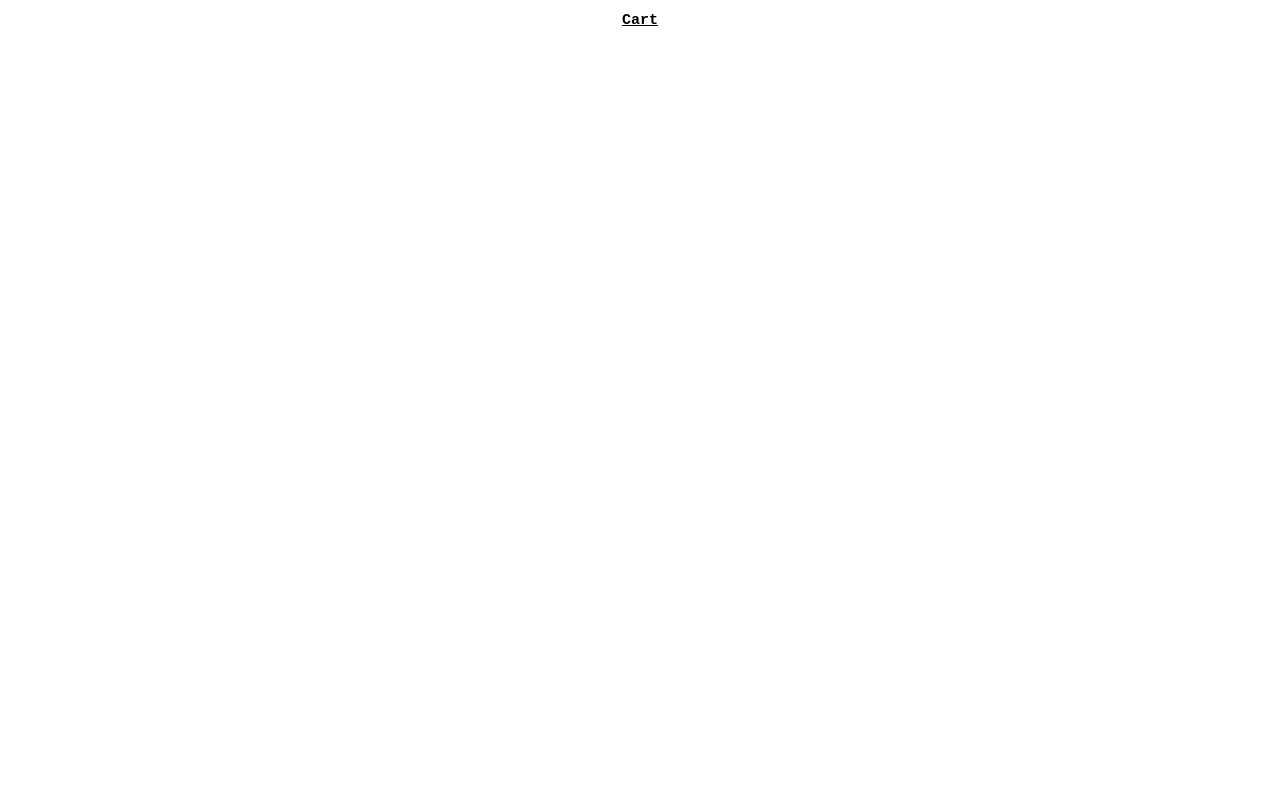
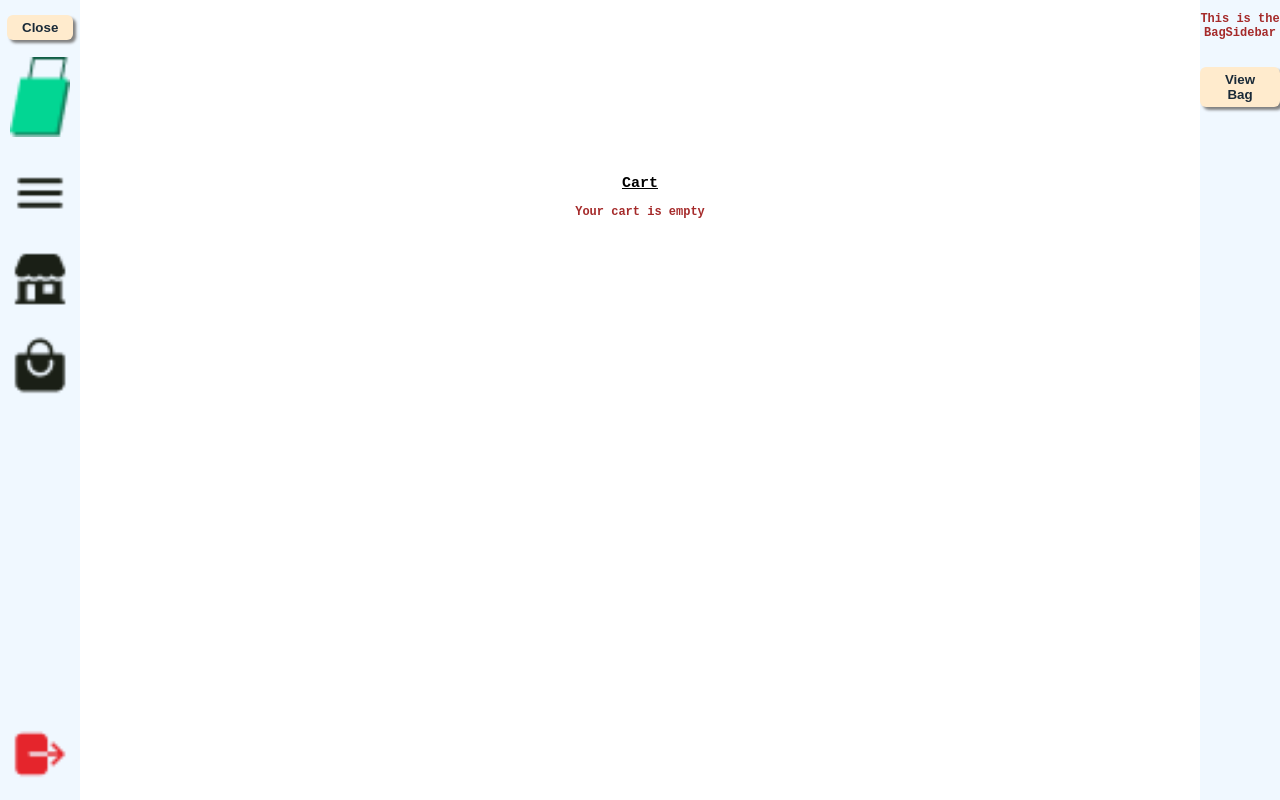
Before and after one commit to MellowMokoen/e-commerce-website, a React (Create React App) app: page /cart in a window 1280 px wide. Built offline with nearby package versions, Linux system fonts and the light colour scheme.

Commit message:
Updated the App.js & BagReview

```diff
--- a/src/App.js
+++ b/src/App.js
@@ -5,7 +5,6 @@ import ShippingDetails from "./components/ShippingDetails" ;
 import Payment from "./components/Payment" ;
 import Cartpage from './pages/Cartpage';
 import Productpage from './pages/Productpage';
-import BagReview from "./components/BagReview";
 
 
 function App() {
@@ -16,11 +15,9 @@ function App() {
         <Routes>
           <Route path="/" exact element={<Homepage />} />
           <Route path="/product-details" element={<Productpage />} />
-          <Route path="/cart" element={<BagReview />} />
-          <Route path='/cart' element={<Cartpage />} />
+          <Route path="/cart" element={<Cartpage />} />
           <Route path='/shipping' element={<ShippingDetails />} />
           <Route path='/payment' element={<Payment />} />
-          <Route path="/review" element={<BagReview />} />
         </Routes>
       </Router>
     </div>
--- a/src/components/BagReview.js
+++ b/src/components/BagReview.js
@@ -3,10 +3,9 @@ import "../styles/BagReview.css";
 
 const BagReview = ({ cartItems }) => (
   <div className="cart">
-
     <h2>Cart</h2>
-
-      {cartItems && cartItems.map((item, index) => (
+    {cartItems && cartItems.length > 0 ? (
+      cartItems.map((item, index) => (
         <div className="cart-item" key={index}>
           <div>
             <img src={item.image} alt={item.name} className="cart-item-image" width="30" />
@@ -17,11 +16,12 @@ const BagReview = ({ cartItems }) => (
             <p>Rating: {item.rating}</p>
             <p>Price: {item.price}</p>
             <p>Quantity: {item.quantity}</p>
-            <p>Hey React</p>
           </div>
         </div>
-      ))}
-
+      ))
+    ) : (
+      <p>Your cart is empty</p>
+    )}
   </div>
 );
 
--- a/src/index.js
+++ b/src/index.js
@@ -4,10 +4,14 @@ import './index.css';
 import App from './App';
 import reportWebVitals from './reportWebVitals';
 
+
 const root = ReactDOM.createRoot(document.getElementById('root'));
 root.render(
+
   <React.StrictMode>
-    <App />
+
+      <App />
+
   </React.StrictMode>
 );
 
--- a/src/pages/Cartpage.js
+++ b/src/pages/Cartpage.js
@@ -1,3 +1,21 @@
+import React from "react";
+import BagReview from "../components/BagReview";
+import MenuSidebar from "../components/MenuSidebar";
+import BagSidebar from "../components/BagSidebar";
+
+const Cartpage = () => {
+  return (
+    <div className="product-container">
+      <MenuSidebar />
+      <BagReview />
+      <BagSidebar />
+    </div>
+  );
+};
+
+export default Cartpage;
+
+/*
 import React from "react";
 import MenuSidebar from "../components/MenuSidebar";
 import BagSidebar from "../components/BagSidebar";
@@ -12,3 +30,87 @@ const Cartpage = ({ cartItems }) => (
 );
 
 export default Cartpage;
+
+
+import React from "react";
+//import * as images from "../components/images";
+import BagReview from "../components/BagReview";
+
+
+export default function Cartpage() {
+
+// Data array containing information for each item
+/*
+const cartItems = [
+  {
+    id: 1,
+    name: "Watch",
+    image: images.product1,
+    description: "Lorem ipsum dolor sit amet, consectetur adipiscing elit.",
+    rating: 4.5,
+    price: 199.99,
+  },
+
+  {
+    id: 2,
+    name: "Headphones",
+    image: images.product2,
+    description: "Lorem ipsum dolor sit amet, consectetur adipiscing elit.",
+  },
+
+  {
+    id: 3,
+    name: "Iphone 11- Series Black",
+    image: images.product3,
+    description: "Lorem ipsum dolor sit amet, consectetur adipiscing elit.",
+  },
+
+  {
+    id: 4,
+    name: "Iphone 11- Series Blue",
+    image: images.product4,
+    description: "Lorem ipsum dolor sit amet, consectetur adipiscing elit.",
+  },
+
+  {
+    id: 5,
+    name: "Iphone 11- Product Red",
+    image: images.product5,
+    description: "Lorem ipsum dolor sit amet, consectetur adipiscing elit.",
+  },
+
+  {
+    id: 6,
+    name: "Iphone 11- Milky White",
+    image: images.product6,
+    description: "Lorem ipsum dolor sit amet, consectetur adipiscing elit.",
+  },
+
+  {
+    id: 7,
+    name: "Iphone 13- Product Red",
+    image: images.product7,
+    description: "Lorem ipsum dolor sit amet, consectetur adipiscing elit.",
+  },
+
+  {
+    id: 8,
+    name: "Iphone 14- Product Red",
+    image: images.product8,
+    description: "Lorem ipsum dolor sit amet, consectetur adipiscing elit.",
+  },
+
+];
+
+  return (
+    <div className="product-container">
+
+    <BagReview cartItems={cartItems} />
+  </div>
+);
+
+}
+
+*/
+
+// Cartpage.js
```
Also changed, not shown: src/components/ItemDetailsDisplay.js (+6 -21 lines).
